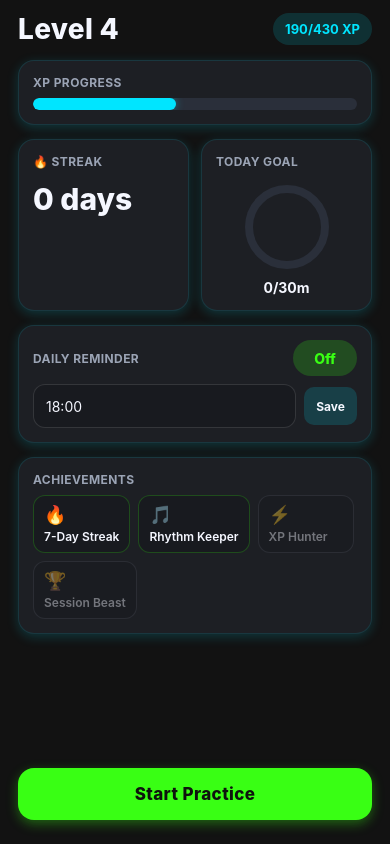
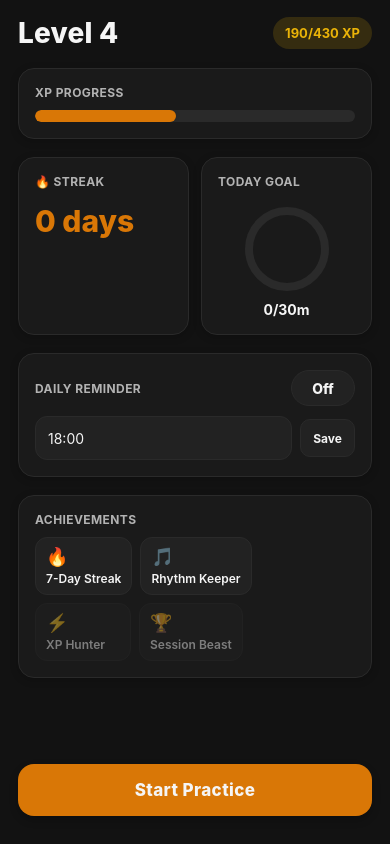
Before and after one commit to liccioni/guitar-practice-app, a React Native app: screen / in a window 390 px wide. Built offline with nearby package versions, Linux system fonts and the light colour scheme; what react-native-worklets would draw is missing.

Commit message:
Apply locked dark token system and sync UI docs

```diff
--- a/App.tsx
+++ b/App.tsx
@@ -43,16 +43,31 @@ interface Badge {
   unlocked: boolean;
 }
 
+const TOKENS = {
+  background: "#121212",
+  surface: "#1A1A1A",
+  elevated: "#222222",
+  divider: "#2A2A2A",
+  primaryAccent: "#D97706",
+  secondaryAccent: "#E6B980",
+  xpHighlight: "#EAB308",
+  textPrimary: "#F5F5F5",
+  textSecondary: "#B3B3B3",
+  disabled: "#6B7280",
+};
+
 const COLORS = {
-  bg: "#121212",
-  card: "#1d1f24",
-  cardSoft: "#181a1f",
-  text: "#f5f7ff",
-  muted: "#9ba4b5",
-  accent: "#00e5ff",
-  accentAlt: "#39ff14",
-  danger: "#ff6b6b",
-  gold: "#ffd166",
+  bg: TOKENS.background,
+  card: TOKENS.surface,
+  cardSoft: TOKENS.elevated,
+  text: TOKENS.textPrimary,
+  muted: TOKENS.textSecondary,
+  accent: TOKENS.primaryAccent,
+  accentAlt: TOKENS.secondaryAccent,
+  xp: TOKENS.xpHighlight,
+  divider: TOKENS.divider,
+  danger: "#B45309",
+  disabled: TOKENS.disabled,
 };
 
 const DRILL_POOL: CreateDrillInput[] = [
@@ -272,14 +287,14 @@ export default function App() {
   useEffect(() => {
     Animated.timing(fadeAnim, {
       toValue: 0,
-      duration: 100,
-      easing: Easing.out(Easing.quad),
+      duration: 200,
+      easing: Easing.inOut(Easing.ease),
       useNativeDriver: true,
     }).start(() => {
       Animated.timing(fadeAnim, {
         toValue: 1,
         duration: 200,
-        easing: Easing.out(Easing.quad),
+        easing: Easing.inOut(Easing.ease),
         useNativeDriver: true,
       }).start();
     });
@@ -326,13 +341,13 @@ export default function App() {
       Animated.timing(rewardScale, {
         toValue: 1,
         duration: 200,
-        easing: Easing.out(Easing.cubic),
+        easing: Easing.inOut(Easing.ease),
         useNativeDriver: true,
       }),
       Animated.timing(rewardGlow, {
         toValue: 1,
         duration: 200,
-        easing: Easing.out(Easing.quad),
+        easing: Easing.inOut(Easing.ease),
         useNativeDriver: true,
       }),
     ]).start();
@@ -368,14 +383,14 @@ export default function App() {
     Animated.sequence([
       Animated.timing(completionPulse, {
         toValue: 1,
-        duration: 120,
-        easing: Easing.out(Easing.quad),
+        duration: 200,
+        easing: Easing.inOut(Easing.ease),
         useNativeDriver: true,
       }),
       Animated.timing(completionPulse, {
         toValue: 0,
-        duration: 120,
-        easing: Easing.in(Easing.quad),
+        duration: 200,
+        easing: Easing.inOut(Easing.ease),
         useNativeDriver: true,
       }),
     ]).start();
@@ -1202,7 +1217,7 @@ function ActivePractice(props: {
         <View style={[styles.progressFill, { width: `${Math.max(4, sessionProgress * 100)}%` }]} />
       </View>
 
-      <Animated.View style={[styles.activeCard, { transform: [{ scale: pulseScale }] }]}>
+      <Animated.View style={[styles.activeCard, styles.activeCardHighlight, { transform: [{ scale: pulseScale }] }]}>
         <ProgressRing size={240} strokeWidth={14} progress={drillProgress} color={COLORS.accent} />
         <View style={styles.timerOverlay}>
           <Text style={styles.timerValue}>{formatClock(remainingSec)}</Text>
@@ -1267,7 +1282,7 @@ function SessionComplete(props: {
     <View style={styles.screenBody}>
       <Animated.View style={[styles.rewardGlow, { opacity: glowOpacity }]} />
 
-      <Animated.View style={[styles.completeCard, { transform: [{ scale: rewardScale }] }]}>
+      <Animated.View style={[styles.completeCard, styles.activeCardHighlight, { transform: [{ scale: rewardScale }] }]}>
         <Text style={styles.completeTitle}>Session Complete</Text>
         <Text style={styles.completeXp}>+{sessionXp} XP</Text>
         <Text style={styles.completeSubtext}>Great work. You moved your playing forward today.</Text>
@@ -1307,7 +1322,7 @@ function ProgressRing(props: {
     Animated.timing(animated, {
       toValue: progress,
       duration: 200,
-      easing: Easing.out(Easing.quad),
+      easing: Easing.inOut(Easing.ease),
       useNativeDriver: false,
     }).start();
   }, [animated, progress]);
@@ -1324,7 +1339,7 @@ function ProgressRing(props: {
         cx={size / 2}
         cy={size / 2}
         r={radius}
-        stroke="#2a2f3a"
+        stroke={COLORS.divider}
         strokeWidth={strokeWidth}
         fill="none"
       />
@@ -1392,9 +1407,9 @@ const styles = StyleSheet.create({
   screenBody: {
     flex: 1,
     paddingHorizontal: 18,
-    paddingTop: 12,
-    paddingBottom: 24,
-    gap: 14,
+    paddingTop: 16,
+    paddingBottom: 28,
+    gap: 18,
   },
   topRow: {
     flexDirection: "row",
@@ -1406,30 +1421,30 @@ const styles = StyleSheet.create({
     color: COLORS.text,
     fontSize: 28,
     fontWeight: "800",
-    letterSpacing: 0.3,
+    letterSpacing: 0.2,
   },
   levelChip: {
-    color: COLORS.accent,
+    color: COLORS.xp,
     fontSize: 13,
     fontWeight: "700",
     paddingHorizontal: 12,
     paddingVertical: 8,
-    backgroundColor: "rgba(0,229,255,0.14)",
+    backgroundColor: "rgba(234,179,8,0.16)",
     borderRadius: 999,
     overflow: "hidden",
   },
   glowCard: {
     backgroundColor: COLORS.card,
     borderRadius: 16,
-    padding: 14,
+    padding: 16,
     borderWidth: 1,
-    borderColor: "rgba(0,229,255,0.12)",
-    shadowColor: COLORS.accent,
-    shadowOpacity: 0.18,
-    shadowRadius: 12,
-    shadowOffset: { width: 0, height: 3 },
-    elevation: 4,
-    gap: 8,
+    borderColor: COLORS.divider,
+    shadowColor: "#000000",
+    shadowOpacity: 0.2,
+    shadowRadius: 8,
+    shadowOffset: { width: 0, height: 2 },
+    elevation: 2,
+    gap: 10,
   },
   cardLabel: {
     color: COLORS.muted,
@@ -1442,16 +1457,16 @@ const styles = StyleSheet.create({
     width: "100%",
     height: 12,
     borderRadius: 999,
-    backgroundColor: "#2a2f3a",
+    backgroundColor: COLORS.divider,
     overflow: "hidden",
   },
   progressFill: {
     height: "100%",
     backgroundColor: COLORS.accent,
     borderRadius: 999,
-    shadowColor: COLORS.accent,
-    shadowOpacity: 0.45,
-    shadowRadius: 8,
+    shadowColor: "#000000",
+    shadowOpacity: 0.12,
+    shadowRadius: 4,
   },
   rowTwoCol: {
     flexDirection: "row",
@@ -1461,7 +1476,7 @@ const styles = StyleSheet.create({
     flex: 1,
   },
   bigValue: {
-    color: COLORS.text,
+    color: COLORS.accent,
     fontSize: 30,
     fontWeight: "800",
     marginTop: 4,
@@ -1482,12 +1497,12 @@ const styles = StyleSheet.create({
     paddingVertical: 8,
     paddingHorizontal: 10,
     borderWidth: 1,
-    borderColor: "rgba(57,255,20,0.22)",
+    borderColor: COLORS.divider,
     minWidth: 96,
   },
   badgeLocked: {
-    opacity: 0.4,
-    borderColor: "rgba(155,164,181,0.3)",
+    opacity: 0.45,
+    borderColor: COLORS.divider,
   },
   badgeIcon: {
     fontSize: 18,
@@ -1500,19 +1515,19 @@ const styles = StyleSheet.create({
   },
   primaryCta: {
     marginTop: "auto",
-    backgroundColor: COLORS.accentAlt,
+    backgroundColor: COLORS.accent,
     minHeight: 52,
     borderRadius: 16,
     alignItems: "center",
     justifyContent: "center",
-    shadowColor: COLORS.accentAlt,
-    shadowOpacity: 0.35,
-    shadowRadius: 12,
+    shadowColor: "#000000",
+    shadowOpacity: 0.24,
+    shadowRadius: 8,
     shadowOffset: { width: 0, height: 4 },
     elevation: 6,
   },
   primaryCtaText: {
-    color: "#0e130d",
+    color: COLORS.text,
     fontSize: 17,
     fontWeight: "800",
     letterSpacing: 0.4,
@@ -1521,13 +1536,15 @@ const styles = StyleSheet.create({
     minHeight: 44,
     minWidth: 64,
     borderRadius: 12,
-    backgroundColor: "rgba(0,229,255,0.15)",
+    backgroundColor: COLORS.cardSoft,
+    borderWidth: 1,
+    borderColor: COLORS.divider,
     alignItems: "center",
     justifyContent: "center",
     paddingHorizontal: 12,
   },
   topActionText: {
-    color: COLORS.accent,
+    color: COLORS.text,
     fontWeight: "700",
   },
   helperText: {
@@ -1539,7 +1556,7 @@ const styles = StyleSheet.create({
     borderRadius: 16,
     backgroundColor: COLORS.card,
     borderWidth: 1,
-    borderColor: "rgba(255,255,255,0.07)",
+    borderColor: COLORS.divider,
     paddingHorizontal: 14,
     paddingVertical: 12,
     flexDirection: "row",
@@ -1552,7 +1569,7 @@ const styles = StyleSheet.create({
     transform: [{ scale: 1.01 }],
   },
   drillCardSelected: {
-    borderColor: COLORS.accentAlt,
+    borderColor: COLORS.accent,
   },
   drillLeft: {
     flexDirection: "row",
@@ -1561,7 +1578,7 @@ const styles = StyleSheet.create({
     flex: 1,
   },
   drillOrder: {
-    color: COLORS.accent,
+    color: COLORS.muted,
     fontWeight: "800",
     width: 28,
   },
@@ -1576,7 +1593,7 @@ const styles = StyleSheet.create({
     fontSize: 12,
   },
   drillXp: {
-    color: COLORS.accentAlt,
+    color: COLORS.xp,
     fontWeight: "800",
     fontSize: 13,
   },
@@ -1587,16 +1604,18 @@ const styles = StyleSheet.create({
     width: 58,
     height: 58,
     borderRadius: 29,
-    backgroundColor: COLORS.accent,
+    backgroundColor: COLORS.cardSoft,
+    borderWidth: 1,
+    borderColor: COLORS.divider,
     alignItems: "center",
     justifyContent: "center",
-    shadowColor: COLORS.accent,
-    shadowOpacity: 0.42,
-    shadowRadius: 12,
+    shadowColor: "#000000",
+    shadowOpacity: 0.25,
+    shadowRadius: 10,
     elevation: 7,
   },
   fabText: {
-    color: "#04151a",
+    color: COLORS.text,
     fontSize: 34,
     lineHeight: 34,
     marginTop: -2,
@@ -1605,6 +1624,13 @@ const styles = StyleSheet.create({
     alignItems: "center",
     justifyContent: "center",
     paddingVertical: 14,
+  },
+  activeCardHighlight: {
+    shadowColor: COLORS.accent,
+    shadowOpacity: 0.24,
+    shadowRadius: 10,
+    shadowOffset: { width: 0, height: 3 },
+    elevation: 4,
   },
   timerOverlay: {
     position: "absolute",
@@ -1626,7 +1652,7 @@ const styles = StyleSheet.create({
     maxWidth: 220,
   },
   xpInline: {
-    color: COLORS.accentAlt,
+    color: COLORS.xp,
     fontWeight: "700",
   },
   microcopy: {
@@ -1644,14 +1670,16 @@ const styles = StyleSheet.create({
     flex: 1,
     minHeight: 50,
     borderRadius: 14,
-    backgroundColor: COLORS.accent,
+    backgroundColor: COLORS.cardSoft,
+    borderWidth: 1,
+    borderColor: COLORS.divider,
     alignItems: "center",
     justifyContent: "center",
   },
   controlButtonSecondary: {
     backgroundColor: COLORS.cardSoft,
     borderWidth: 1,
-    borderColor: "rgba(255,255,255,0.12)",
+    borderColor: COLORS.divider,
   },
   controlButtonText: {
     color: COLORS.text,
@@ -1673,7 +1701,7 @@ const styles = StyleSheet.create({
     padding: 18,
     backgroundColor: COLORS.card,
     borderWidth: 1,
-    borderColor: "rgba(0,229,255,0.2)",
+    borderColor: COLORS.divider,
     gap: 8,
   },
   completeTitle: {
@@ -1682,7 +1710,7 @@ const styles = StyleSheet.create({
     fontWeight: "800",
   },
   completeXp: {
-    color: COLORS.accentAlt,
+    color: COLORS.xp,
     fontSize: 40,
     fontWeight: "900",
   },
@@ -1691,13 +1719,13 @@ const styles = StyleSheet.create({
     lineHeight: 20,
   },
   levelUp: {
-    color: COLORS.gold,
+    color: COLORS.text,
     fontWeight: "800",
     fontSize: 16,
     marginTop: 6,
   },
   streakLine: {
-    color: COLORS.text,
+    color: COLORS.accent,
     fontWeight: "700",
     marginTop: 4,
   },
@@ -1715,14 +1743,16 @@ const styles = StyleSheet.create({
   pillButton: {
     minHeight: 36,
     minWidth: 64,
-    backgroundColor: "rgba(57,255,20,0.2)",
+    backgroundColor: COLORS.cardSoft,
+    borderWidth: 1,
+    borderColor: COLORS.divider,
     borderRadius: 999,
     alignItems: "center",
     justifyContent: "center",
     paddingHorizontal: 14,
   },
   pillButtonText: {
-    color: COLORS.accentAlt,
+    color: COLORS.text,
     fontWeight: "800",
   },
   templatePillsRow: {
@@ -1735,13 +1765,13 @@ const styles = StyleSheet.create({
     borderRadius: 999,
     backgroundColor: COLORS.cardSoft,
     borderWidth: 1,
-    borderColor: "rgba(255,255,255,0.14)",
+    borderColor: COLORS.divider,
     justifyContent: "center",
     paddingHorizontal: 12,
   },
   templatePillActive: {
-    borderColor: COLORS.accent,
-    backgroundColor: "rgba(0,229,255,0.2)",
+    borderColor: COLORS.text,
+    backgroundColor: COLORS.cardSoft,
   },
   templatePillText: {
     color: COLORS.text,
@@ -1753,7 +1783,7 @@ const styles = StyleSheet.create({
     borderRadius: 12,
     backgroundColor: COLORS.cardSoft,
     borderWidth: 1,
-    borderColor: "rgba(255,255,255,0.12)",
+    borderColor: COLORS.divider,
     color: COLORS.text,
     paddingHorizontal: 12,
   },
@@ -1763,14 +1793,16 @@ const styles = StyleSheet.create({
     borderRadius: 12,
     backgroundColor: COLORS.cardSoft,
     borderWidth: 1,
-    borderColor: "rgba(255,255,255,0.12)",
+    borderColor: COLORS.divider,
     color: COLORS.text,
     paddingHorizontal: 12,
   },
   smallActionButton: {
     minHeight: 38,
     borderRadius: 10,
-    backgroundColor: "rgba(0,229,255,0.16)",
+    backgroundColor: COLORS.cardSoft,
+    borderWidth: 1,
+    borderColor: COLORS.divider,
     justifyContent: "center",
     alignItems: "center",
     paddingHorizontal: 12,
@@ -1778,7 +1810,9 @@ const styles = StyleSheet.create({
   smallDangerButton: {
     minHeight: 38,
     borderRadius: 10,
-    backgroundColor: "rgba(255,107,107,0.18)",
+    backgroundColor: COLORS.cardSoft,
+    borderWidth: 1,
+    borderColor: COLORS.divider,
     justifyContent: "center",
     alignItems: "center",
     paddingHorizontal: 12,
@@ -1792,17 +1826,17 @@ const styles = StyleSheet.create({
     minHeight: 30,
     borderRadius: 999,
     borderWidth: 1,
-    borderColor: "rgba(255,107,107,0.6)",
+    borderColor: COLORS.divider,
     paddingHorizontal: 10,
     justifyContent: "center",
   },
   removeChipText: {
-    color: COLORS.danger,
+    color: COLORS.disabled,
     fontWeight: "700",
     fontSize: 11,
   },
   errorText: {
-    color: COLORS.danger,
+    color: COLORS.muted,
     fontSize: 12,
     lineHeight: 18,
   },
@@ -1817,10 +1851,10 @@ const styles = StyleSheet.create({
     borderRadius: 7,
     backgroundColor: COLORS.cardSoft,
     borderWidth: 1,
-    borderColor: "rgba(255,255,255,0.24)",
+    borderColor: COLORS.divider,
   },
   beatDotActive: {
-    backgroundColor: COLORS.accentAlt,
-    borderColor: COLORS.accentAlt,
+    backgroundColor: COLORS.accent,
+    borderColor: COLORS.accent,
   },
 });
```
Also changed, not shown: 2 other files (tests, documents, lock files or other folders).
